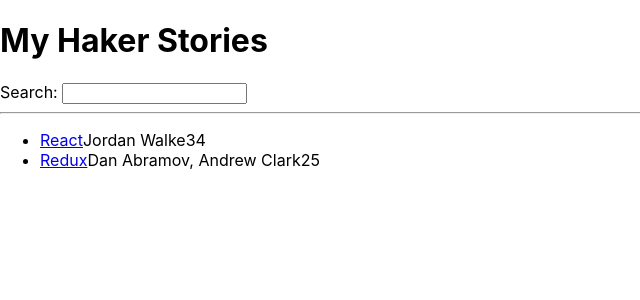
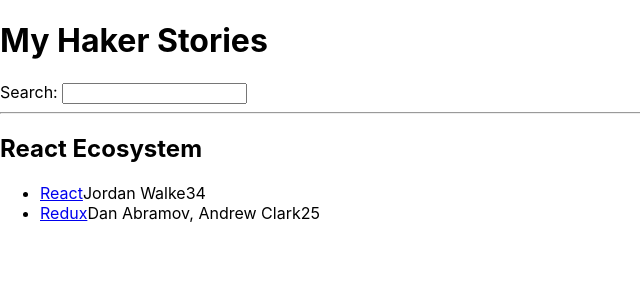
Before and after one commit to YanaGorina-alt/road-to-react-hacker-stories, a React (Create React App) app: page / in a window 1280 px wide. Shown: the top 300 px of the page, without its empty margins (0-640 px from the left). Built offline with nearby package versions, Linux system fonts and the light colour scheme.

Commit message:
Use props, Destructure props

```diff
--- a/src/App.js
+++ b/src/App.js
@@ -1,28 +1,24 @@
 
 import './App.css';
-const list = [
-    {
-    title: 'React',
-    url: 'https://reactjs.org/',
-    author: 'Jordan Walke',
-    num_comments: 3,
-    points: 4,
-    objectID: 0,
-    },
-    {
-    title: 'Redux',
-    url: 'https://redux.js.org/',
-    author: 'Dan Abramov, Andrew Clark',
-    num_comments: 2,
-    points: 5,
-    objectID: 1,
-    },
-    ];
+
 // Function Declaration:
-function List (){
+function List (props){
+  const {title, list} = props; // props Destructuring
   return (
+    <div>
+      <h2>{title}</h2>
       <ul>
           {list.map(function(item){
+            return(
+                <Item item={item} />
+                );
+          })}
+      </ul>
+    </div>
+  );
+}
+
+const Item = ({item}) => { // props Destructuring
   return(
     <li key={item.objectID}>
     <span>
@@ -32,10 +28,7 @@
     <span>{item.num_comments}</span>
     <span>{item.points}</span>
     </li>
-              );
-        })}
-      </ul>
-  );
+  )
 }
 // Function Expression:
 let Search = function() {
@@ -54,6 +47,25 @@
 // Arrow Function:
 const App =()=> {
 
+  const stories = [
+    {
+    title: 'React',
+    url: 'https://reactjs.org/',
+    author: 'Jordan Walke',
+    num_comments: 3,
+    points: 4,
+    objectID: 0,
+    },
+    {
+    title: 'Redux',
+    url: 'https://redux.js.org/',
+    author: 'Dan Abramov, Andrew Clark',
+    num_comments: 2,
+    points: 5,
+    objectID: 1,
+    },
+    ];
+
   return (
 
     <div className="App">
@@ -61,7 +73,7 @@
       <h1>My Haker Stories</h1>
       <Search/>
       <hr/>
-      <List/>
+      <List list={stories} title="React Ecosystem"/>
     </div>
 
   );
```
Lines whose indentation alone changed are shown as unchanged.
